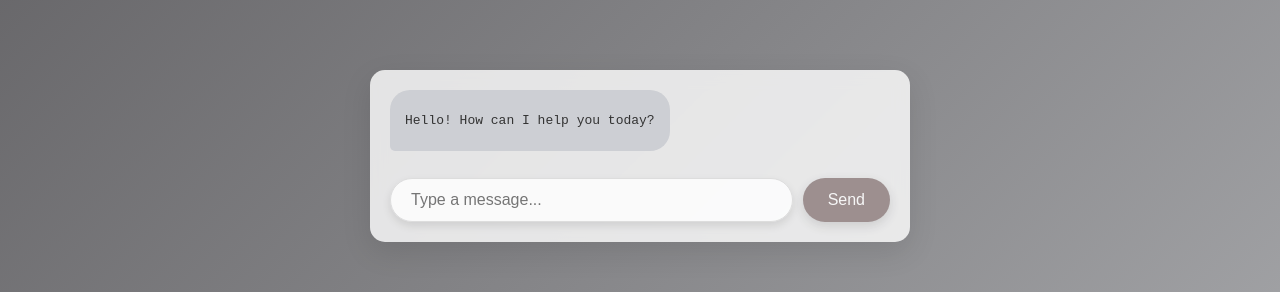
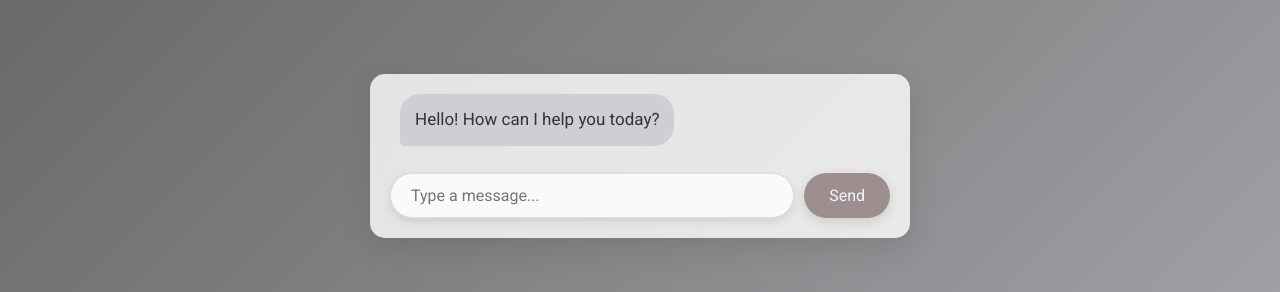
Before and after one commit to BettyNyambura/chatbotui, a React (Create React App) app: page / in a window 1280 px wide. Shown: the part 264-556 px from the top of the page. Built offline with nearby package versions, Linux system fonts and the light colour scheme.

Commit message:
UI corrected

```diff
--- a/package.json
+++ b/package.json
@@ -11,6 +11,7 @@
     "@testing-library/user-event": "^13.5.0",
     "react": "^19.1.0",
     "react-dom": "^19.1.0",
+    "react-markdown": "^10.1.0",
     "react-scripts": "5.0.1",
     "web-vitals": "^2.1.4"
   },
--- a/src/chatbot/Chatbot.css
+++ b/src/chatbot/Chatbot.css
@@ -1,3 +1,10 @@
+@import url('https://fonts.googleapis.com/css2?family=Roboto&display=swap');
+
+* {
+  font-family: 'Roboto', sans-serif;
+  font-size: 17px;
+}
+
 /* Container to center everything */
 .chat-container {
   display: flex;
@@ -5,20 +12,20 @@
   align-items: center;
   justify-content: center;
   height: 100vh;
-  background: linear-gradient(135deg, #605f62, #a9aaad); /* Gradient background */
+  background: linear-gradient(135deg, #605f62, #a9aaad);
   padding: 20px;
-  backdrop-filter: blur(10px); /* Transparency effect */
+  backdrop-filter: blur(10px);
 }
 
 /* Chat card with shadows and rounded edges */
 .chat-card {
   max-width: 500px;
   width: 100%;
-  background-color: rgba(255, 255, 255, 0.8); /* Semi-transparent card */
+  background-color: rgba(255, 255, 255, 0.8);
   box-shadow: 0 10px 30px rgba(0, 0, 0, 0.1);
   border-radius: 15px;
   padding: 20px;
-  backdrop-filter: blur(8px); /* Blurring effect */
+  backdrop-filter: blur(8px);
 }
 
 /* Container for messages */
@@ -26,9 +33,11 @@
   max-height: 400px;
   overflow-y: auto;
   margin-bottom: 15px;
-  padding-right: 10px;
+  padding: 0 10px;
   display: flex;
   flex-direction: column;
+  width: 100%;
+  box-sizing: border-box;
 }
 
 /* Common style for all messages */
@@ -36,13 +45,17 @@
   margin-bottom: 12px;
   padding: 10px 15px;
   border-radius: 20px;
-  max-width: 80%;
+  max-width: 90%;
+  width: fit-content;
   word-wrap: break-word;
+  overflow-wrap: break-word;
+  white-space: normal;
+
 }
 
 /* User message style */
 .user-message {
-  background-color: #624949; /* Blue color for user messages */
+  background-color: #624949;
   color: white;
   align-self: flex-end;
   border-bottom-right-radius: 5px;
@@ -50,10 +63,24 @@
 
 /* Bot message style */
 .bot-message {
-  background-color: #cdcfd4; /* Light grey for bot messages */
+  background-color: #cdcfd4;
   color: #333;
   align-self: flex-start;
   border-bottom-left-radius: 5px;
+}
+
+/* Tighten spacing for markdown inside bot messages */
+.bot-message p,
+.bot-message ul,
+.bot-message li {
+  margin: 4px 0;
+  padding: 0;
+  line-height: 1.4;
+}
+
+/* Optional: Remove left padding on bullet points */
+.bot-message ul {
+  padding-left: 20px;
 }
 
 /* Input container for text input and button */
@@ -76,7 +103,7 @@ input[type="text"] {
 }
 
 input[type="text"]:focus {
-  border-color: #95a9cb; /* Blue border on focus */
+  border-color: #95a9cb;
 }
 
 input[type="text"]:disabled {
@@ -86,7 +113,7 @@ input[type="text"]:disabled {
 
 /* Fancy button */
 button {
-  background-color: #6b5454; /* Blue button */
+  background-color: #6b5454;
   color: white;
   padding: 12px 25px;
   font-size: 16px;
@@ -98,17 +125,17 @@ button {
 }
 
 button:hover {
-  background-color: #e4dbed; /* Darker shade on hover */
-  transform: scale(1.05); /* Slightly enlarge button on hover */
+  background-color: #34293a;
+  transform: scale(1.05);
 }
 
 button:focus {
   outline: none;
-  box-shadow: 0 0 5px rgba(0, 123, 255, 0.8); /* Focus effect */
+  box-shadow: 0 0 5px rgba(0, 123, 255, 0.8);
 }
 
 button:active {
-  transform: scale(1); /* Reset the button size when clicked */
+  transform: scale(1);
 }
 
 button:disabled {
--- a/src/chatbot/Chatbot.js
+++ b/src/chatbot/Chatbot.js
@@ -1,3 +1,4 @@
+import ReactMarkdown from 'react-markdown';
 import { useState } from "react";
 import './Chatbot.css';
 
@@ -89,9 +90,12 @@ export default function Chatbot() {
         <div className="chat-messages">
           {messages.map((msg, index) => (
             <div key={index} className={`chat-message ${msg.sender === "user" ? "user-message" : "bot-message"}`}>
-              <pre>
-                {msg.sender === "bot" ? formatBotText(msg.text) : msg.text}
-              </pre>
+              {msg.sender === "bot" ? (
+                <ReactMarkdown>{formatBotText(msg.text)}</ReactMarkdown>
+              ) : (
+                msg.text
+              )}
+
             </div>
           ))}
           {isLoading && (
```
Also changed, not shown: 1 other file (tests, documents, lock files or other folders).
